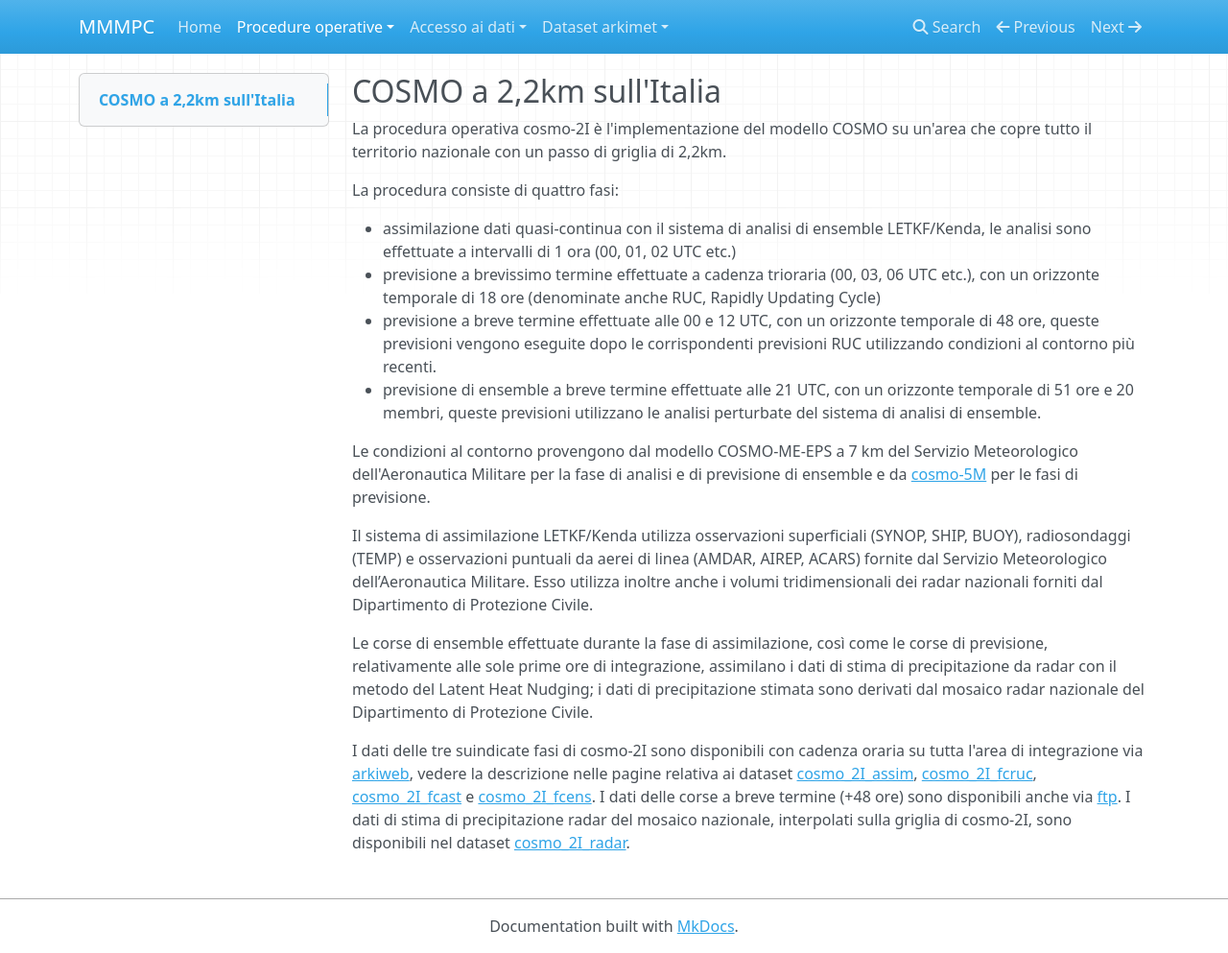
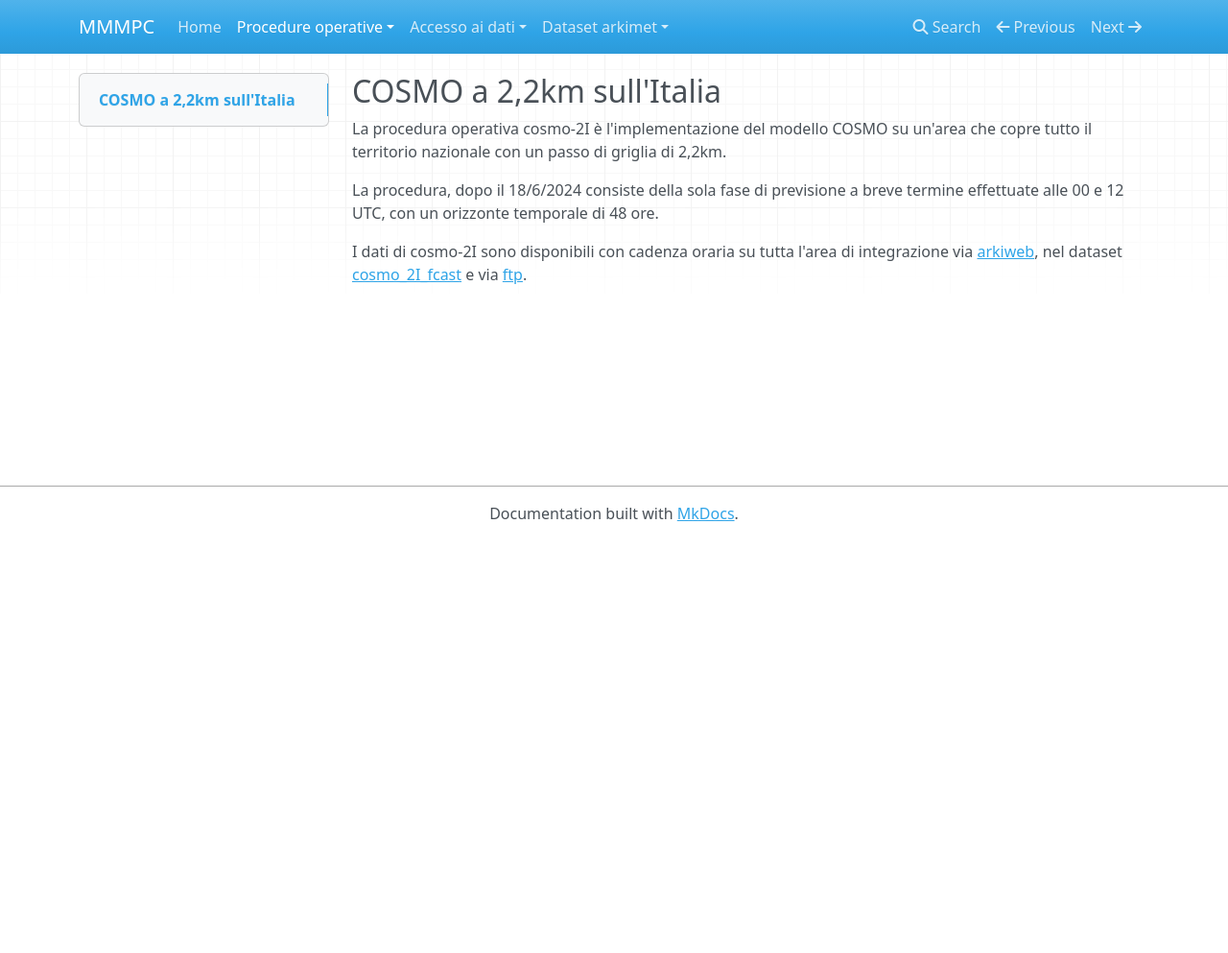
Before and after one commit to ARPA-SIMC/mmmpc-site, an MkDocs documentation site: the page built from doc/cosmo-2I.md, in a window 1280 px wide and 993 px high. Shown: the whole window at 96% size. Built offline with MkDocs 1.6.1, drawn with Linux system fonts in a browser that asks for light colours; nearby versions of some CDN libraries.

Commit message:
restructure cosmo dataset documentation

```diff
--- a/doc/cosmo-2I.md
+++ b/doc/cosmo-2I.md
@@ -5,47 +5,10 @@ La procedura operativa cosmo-2I è l'implementazione del modello COSMO
 su un'area che copre tutto il territorio nazionale con un passo di
 griglia di 2,2km.
 
-La procedura consiste di quattro fasi:
+La procedura, dopo il 18/6/2024 consiste della sola fase di previsione
+a breve termine effettuate alle 00 e 12 UTC, con un orizzonte
+temporale di 48 ore.
 
-- assimilazione dati quasi-continua con il sistema di analisi di
-  ensemble LETKF/Kenda, le analisi sono effettuate a intervalli di 1
-  ora (00, 01, 02 UTC etc.)
-- previsione a brevissimo termine effettuate a cadenza trioraria (00,
-  03, 06 UTC etc.), con un orizzonte temporale di 18 ore (denominate
-  anche RUC, Rapidly Updating Cycle)
-- previsione a breve termine effettuate alle 00 e 12 UTC, con un
-  orizzonte temporale di 48 ore, queste previsioni vengono eseguite
-  dopo le corrispondenti previsioni RUC utilizzando condizioni al
-  contorno più recenti.
-- previsione di ensemble a breve termine effettuate alle 21 UTC, con
-  un orizzonte temporale di 51 ore e 20 membri, queste previsioni
-  utilizzano le analisi perturbate del sistema di analisi di ensemble.
-
-Le condizioni al contorno provengono dal modello COSMO-ME-EPS a 7 km
-del Servizio Meteorologico dell'Aeronautica Militare per la fase di
-analisi e di previsione di ensemble e da [cosmo-5M](cosmo-5M.md) per le
-fasi di previsione.
-
-Il sistema di assimilazione LETKF/Kenda utilizza osservazioni
-superficiali (SYNOP, SHIP, BUOY), radiosondaggi (TEMP) e osservazioni
-puntuali da aerei di linea (AMDAR, AIREP, ACARS) fornite dal Servizio
-Meteorologico dell’Aeronautica Militare. Esso utilizza inoltre anche i
-volumi tridimensionali dei radar nazionali forniti dal Dipartimento di
-Protezione Civile.
-
-Le corse di ensemble effettuate durante la fase di assimilazione, così
-come le corse di previsione, relativamente alle sole prime ore di
-integrazione, assimilano i dati di stima di precipitazione da radar
-con il metodo del Latent Heat Nudging; i dati di precipitazione
-stimata sono derivati dal mosaico radar nazionale del Dipartimento di
-Protezione Civile.
-
-I dati delle tre suindicate fasi di cosmo-2I sono disponibili con
-cadenza oraria su tutta l'area di integrazione via [arkiweb](arkiweb.md),
-vedere la descrizione nelle pagine relativa ai dataset
-[cosmo_2I_assim](cosmo_2I_assim.md), [cosmo_2I_fcruc](cosmo_2I_fcruc.md),
-[cosmo_2I_fcast](cosmo_2I_fcast.md) e [cosmo_2I_fcens](cosmo_2I_fcens.md). I
-dati delle corse a breve termine (+48 ore) sono disponibili anche via
-[ftp](ftp.md). I dati di stima di precipitazione radar del mosaico
-nazionale, interpolati sulla griglia di cosmo-2I, sono disponibili nel
-dataset [cosmo_2I_radar](cosmo_2I_radar.md).
+I dati di cosmo-2I sono disponibili con cadenza oraria su tutta l'area
+di integrazione via [arkiweb](arkiweb.md), nel dataset
+[cosmo_2I_fcast](cosmo_2I_fcast.md) e via [ftp](ftp.md).
```
Also changed, not shown: doc/cosmo_2I_assim.md (deleted, +0 -11 lines), doc/cosmo_2I_fcast.md (+5 -0 lines), doc/cosmo_2I_fcens.md (deleted, +0 -16 lines), doc/cosmo_2I_fcruc.md (deleted, +0 -6 lines), doc/cosmo_2I_fcruc_vprof.md (deleted, +0 -10 lines), doc/cosmo_5M.md (+8 -2 lines), doc/cosmo_5M_itr.md (deleted, +0 -9 lines), doc/cosmo_5M_vprof.md (deleted, +0 -10 lines).
